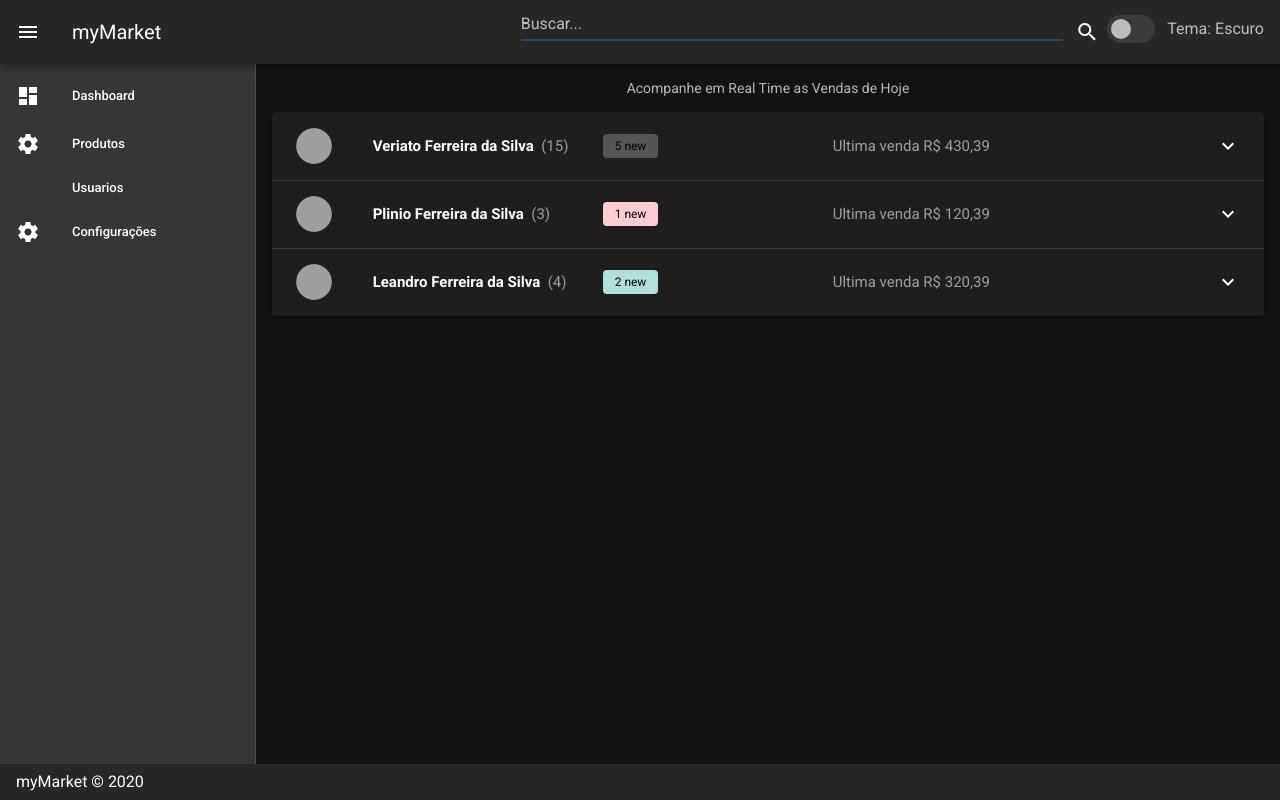
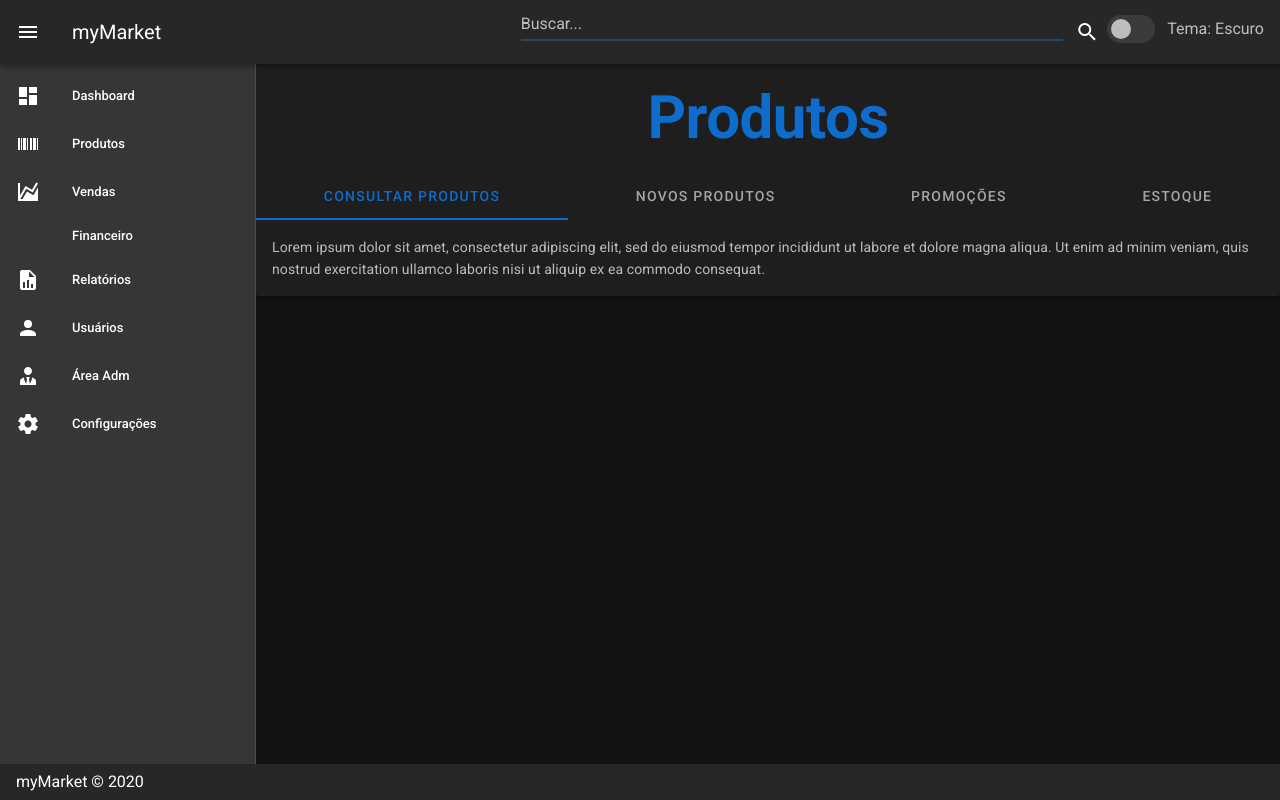
Before and after one commit to mymarket-retaguarda/rp_front, a Vue app: page /#/products in a window 1280 px wide. Built offline with nearby package versions, Linux system fonts and the light colour scheme; grey boxes are pictures that could not be loaded.

Commit message:
First commit about products

```diff
--- a/package.json
+++ b/package.json
@@ -13,11 +13,14 @@
   },
   "main": "background.js",
   "dependencies": {
+    "@mdi/js": "^5.3.45",
     "core-js": "^3.6.5",
     "vue": "^2.6.11",
+    "vue-router": "^3.3.2",
     "vuetify": "^2.2.30"
   },
   "devDependencies": {
+    "@mdi/font": "^5.3.45",
     "@nuxtjs/vuetify": "^1.11.2",
     "@vue/cli-plugin-babel": "~4.4.0",
     "@vue/cli-plugin-eslint": "~4.4.0",
--- a/src/App.vue
+++ b/src/App.vue
@@ -12,7 +12,7 @@
         </v-list-item>
         <v-list-item link>
           <v-list-item-action>
-            <v-icon>mdi-cog</v-icon>
+            <v-icon>{{ icons.mdiBarcode }}</v-icon>
           </v-list-item-action>
           <v-list-item-content>
             <v-list-item-title>Produtos</v-list-item-title>
@@ -20,10 +20,42 @@
         </v-list-item>
         <v-list-item link>
           <v-list-item-action>
-            <v-icon>mdi-Account</v-icon>
+            <v-icon>{{ icons.mdiChartAreaspline  }}</v-icon>
           </v-list-item-action>
           <v-list-item-content>
-            <v-list-item-title>Usuarios</v-list-item-title>
+            <v-list-item-title>Vendas</v-list-item-title>
+          </v-list-item-content>
+        </v-list-item>
+        <v-list-item link>
+          <v-list-item-action>
+            <v-icon>{{ icons.mdiCashUsdOutline }}</v-icon>
+          </v-list-item-action>
+          <v-list-item-content>
+            <v-list-item-title>Financeiro</v-list-item-title>
+          </v-list-item-content>
+        </v-list-item>
+        <v-list-item link>
+          <v-list-item-action>
+            <v-icon>{{ icons.mdiFileChart }}</v-icon>
+          </v-list-item-action>
+          <v-list-item-content>
+            <v-list-item-title>Relatórios</v-list-item-title>
+          </v-list-item-content>
+        </v-list-item>
+        <v-list-item link>
+          <v-list-item-action>
+            <v-icon>{{ icons.mdiAccount }}</v-icon>
+          </v-list-item-action>
+          <v-list-item-content>
+            <v-list-item-title>Usuários</v-list-item-title>
+          </v-list-item-content>
+        </v-list-item>
+        <v-list-item link>
+          <v-list-item-action>
+            <v-icon>{{ icons.mdiAccountTie }}</v-icon>
+          </v-list-item-action>
+          <v-list-item-content>
+            <v-list-item-title>Área Adm</v-list-item-title>
           </v-list-item-content>
         </v-list-item>
         <v-list-item link>
@@ -63,7 +95,7 @@
     </v-app-bar>
 
     <v-content>
-      <SalesUser />
+      <router-view />
     </v-content>
 
     <v-footer app>
@@ -73,16 +105,29 @@
 </template>
 
 <script>
-import SalesUser from "./components/SalesUser";
+
+  import {
+    mdiAccount,
+    mdiBarcode ,
+    mdiAccountTie ,
+    mdiCashUsdOutline ,
+    mdiChartAreaspline ,
+    mdiFileChart
+  } from '@mdi/js'
 
 export default {
   props: {
     source: String
   },
-  components: {
-    SalesUser: SalesUser
-  },
   data: () => ({
+    icons: {
+        mdiAccount,
+        mdiBarcode ,
+        mdiAccountTie ,
+        mdiCashUsdOutline ,
+        mdiChartAreaspline ,
+        mdiFileChart
+      },
     drawer: null,
     ChangeTheme: false,
     theme: '',
--- /dev/null
+++ b/src/components/Products/Products.vue
@@ -0,0 +1,40 @@
+<template>
+  <v-card color="basil">
+    <v-card-title class="text-center justify-center py-6">
+      <h1 class="font-weight-bold display-3 basil--text">Produtos</h1>
+    </v-card-title>
+
+    <v-tabs v-model="tab" background-color="transparent" color="basil" grow>
+      <v-tab v-for="item in items" :key="item">{{ item }}</v-tab>
+    </v-tabs>
+
+    <v-tabs-items v-model="tab">
+      <v-tab-item v-for="item in items" :key="item">
+        <v-card color="basil" flat>
+          <v-card-text>{{ text }}</v-card-text>
+        </v-card>
+      </v-tab-item>
+    </v-tabs-items>
+  </v-card>
+</template>
+
+<style>
+/* Helper classes */
+.basil--text {
+  color: #0e6dcc !important;
+}
+</style>
+
+<script>
+  export default {
+    data () {
+      return {
+        tab: null,
+        items: [
+          'consultar produtos', 'novos produtos', 'promoções', 'estoque',
+        ],
+        text: 'Lorem ipsum dolor sit amet, consectetur adipiscing elit, sed do eiusmod tempor incididunt ut labore et dolore magna aliqua. Ut enim ad minim veniam, quis nostrud exercitation ullamco laboris nisi ut aliquip ex ea commodo consequat.',
+      }
+    },
+  }
+</script>
--- a/src/components/SalesUser.vue
+++ b/src/components/Sales/SalesUser.vue
@@ -1,7 +1,7 @@
 <template>
   <v-container fluid>
     <v-row justify="center">
-      <v-subheader>Acompanhe em Real Time as Vendas de Hoje</v-subheader>
+      <v-subheader>Acompanhe em Tempo Real as Vendas de Hoje</v-subheader>
 
       <v-expansion-panels popout>
         <v-expansion-panel
--- a/src/main.js
+++ b/src/main.js
@@ -1,10 +1,32 @@
 import Vue from 'vue'
 import App from './App.vue'
+import VueRouter from 'vue-router'
 import vuetify from './plugins/vuetify';
+
+// Imports Routers
+import Products from './components/Products/Products.vue'
+import SalesUser from './components/Sales/SalesUser.vue'
+
+
+Vue.use(VueRouter);
+
+const router = new VueRouter({
+  routes: [
+    {
+      path: '/products',
+      component: Products
+    },
+    {
+      path: '/',
+      component: SalesUser
+    }
+  ]
+})
 
 Vue.config.productionTip = false
 
 new Vue({
+  router,
   vuetify,
   render: h => h(App)
 }).$mount('#app')
--- a/src/plugins/vuetify.js
+++ b/src/plugins/vuetify.js
@@ -1,7 +1,11 @@
+import '@mdi/font/css/materialdesignicons.css'
 import Vue from 'vue';
 import Vuetify from 'vuetify/lib';
 
 Vue.use(Vuetify);
 
 export default new Vuetify({
+    icons: {
+        iconfont: 'mdi'
+      }
 });
```
Also changed, not shown: src/components/Sales/ListSalesUser.vue (renamed from src/components/ListSalesUser.vue), 1 other file (tests, documents, lock files or other folders).
